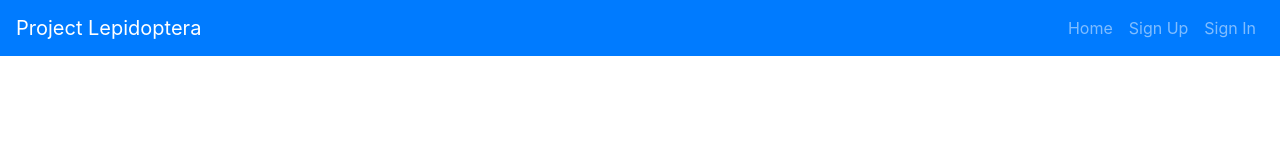
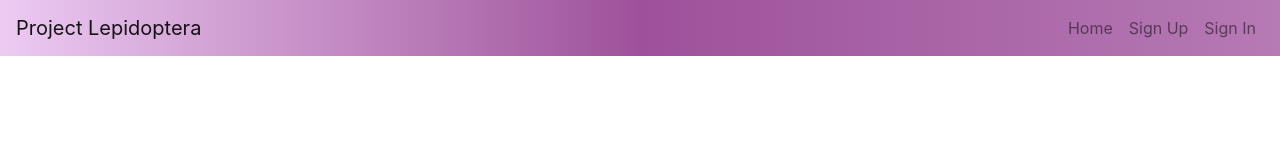
Before and after one commit to virulious/project-lepidoptera-client, a React app: page / in a window 1280 px wide. Built offline with nearby package versions, Linux system fonts and the light colour scheme.

Commit message:
Change navbar to gradient

```diff
--- a/src/components/Header/Header.js
+++ b/src/components/Header/Header.js
@@ -26,7 +26,7 @@ const alwaysOptions = (
 )
 
 const Header = ({ user }) => (
-  <Navbar bg="primary" variant="dark" expand="md">
+  <Navbar className="bargrad">
     <Navbar.Brand href="#">
       Project Lepidoptera
     </Navbar.Brand>
--- a/src/index.scss
+++ b/src/index.scss
@@ -1 +1,7 @@
 @import '~bootstrap/scss/bootstrap';
+
+$bargrad: linear-gradient(90deg, rgba(236,203,242,1) 0%, rgba(158,81,154,1) 50%, rgba(126,21,125,0.5704656862745099) 100%);
+
+.bargrad {
+  background: $bargrad;
+}
```
